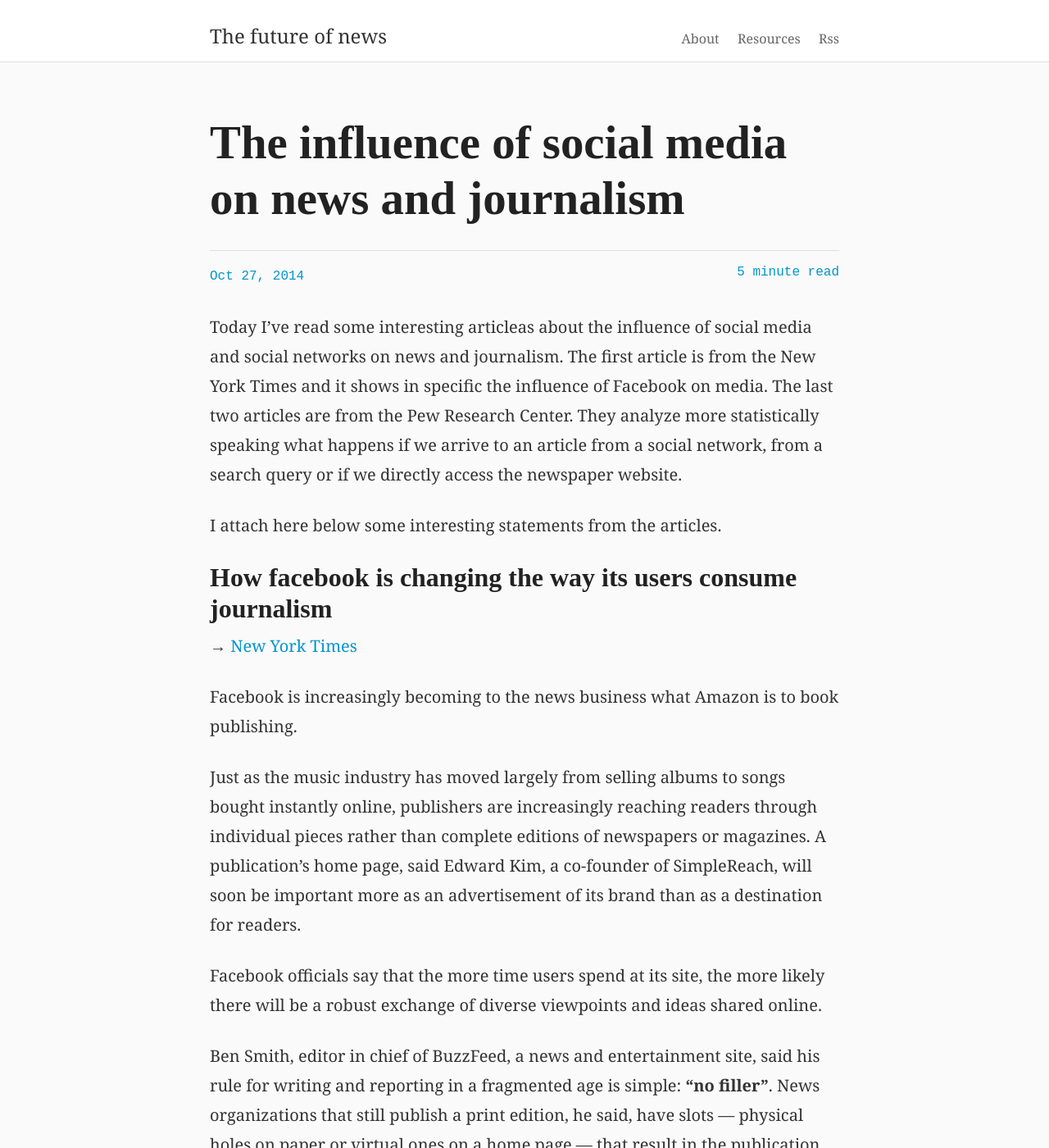
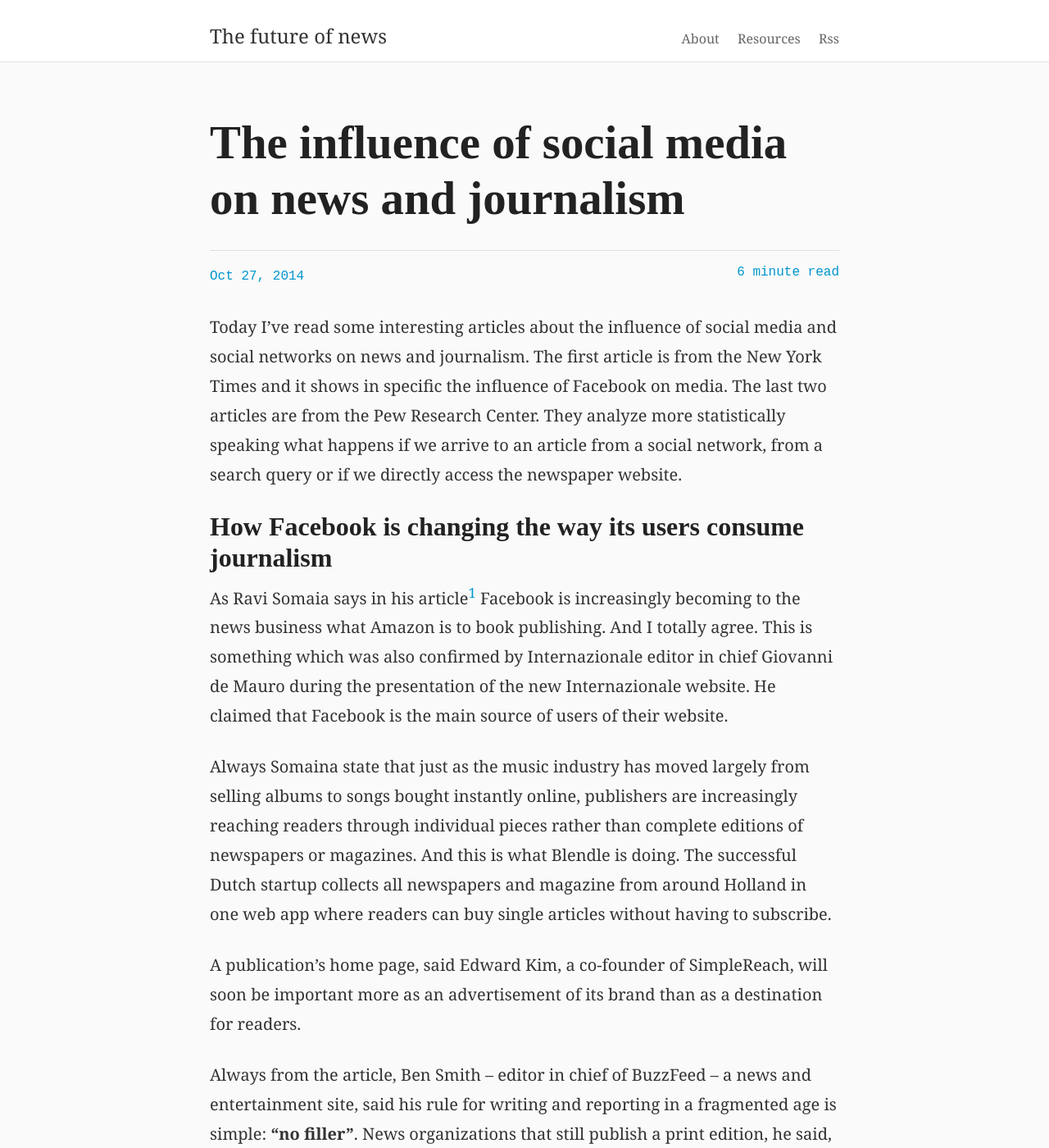
Before and after one commit to aminalhazwani/blog.newsboy.co, a Jekyll site: the page built from _posts/2014-10-31-the-influence-of-social-media-on-news.md, in a window 1280 px wide and 1400 px high. Shown: the whole window at 82% size. Built offline with Jekyll 4.4.1, drawn with Linux system fonts in a browser that asks for light colours; some of the changed text lies outside the part shown.

Commit message:
Minor updates to articles and resources

```diff
--- a/_posts/2014-10-31-the-influence-of-social-media-on-news.md
+++ b/_posts/2014-10-31-the-influence-of-social-media-on-news.md
@@ -5,48 +5,48 @@
 summary:    How social media influences journalism? An interesting article from the NYT shows how Facebook has radically changed the way we consume news. Two reports from the Pew Research Center show how the engagment changes depanding on our source. Are we reading from a social network, from a search query or are we directly visiting the publisher website?
 ---
 
-Today I've read some interesting articleas about the influence of social media and social networks on news and journalism. The first article is from the New York Times and it shows in specific the influence of Facebook on media. The last two articles are from the Pew Research Center. They analyze more statistically speaking what happens if we arrive to an article from a social network, from a search query or if we directly access the newspaper website.
+Today I've read some interesting articles about the influence of social media and social networks on news and journalism. The first article is from the New York Times and it shows in specific the influence of Facebook on media. The last two articles are from the Pew Research Center. They analyze more statistically speaking what happens if we arrive to an article from a social network, from a search query or if we directly access the newspaper website.
 
-I attach here below some interesting statements from the articles.
+#### How Facebook is changing the way its users consume journalism
 
-#### How facebook is changing the way its users consume journalism
-→ [New York Times](http://www.nytimes.com/2014/10/27/business/media/how-facebook-is-changing-the-way-its-users-consume-journalism.html?smid=fb-nytimes&smtyp=cur&bicmp=AD&bicmlukp=WT.mc_id&bicmst=1409232722000&bicmet=1419773522000&_r=0)
+As Ravi Somaia says in his article[^1] Facebook is increasingly becoming to the news business what Amazon is to book publishing. And I totally agree. This is something which was also confirmed by Internazionale editor in chief Giovanni de Mauro during the presentation of the new Internazionale website. He claimed that Facebook is the main source of users of their website.
 
-Facebook is increasingly becoming to the news business what Amazon is to book publishing.
+Always Somaina state that just as the music industry has moved largely from selling albums to songs bought instantly online, publishers are increasingly reaching readers through individual pieces rather than complete editions of newspapers or magazines. And this is what Blendle is doing. The successful Dutch startup collects all newspapers and magazine from around Holland in one web app where readers can buy single articles without having to subscribe.
 
-Just as the music industry has moved largely from selling albums to songs bought instantly online, publishers are increasingly reaching readers through individual pieces rather than complete editions of newspapers or magazines. A publication’s home page, said Edward Kim, a co-founder of SimpleReach, will soon be important more as an advertisement of its brand than as a destination for readers.
+A publication’s home page, said Edward Kim, a co-founder of SimpleReach, will soon be important more as an advertisement of its brand than as a destination for readers.
 
-Facebook officials say that the more time users spend at its site, the more likely there will be a robust exchange of diverse viewpoints and ideas shared online.
-
-Ben Smith, editor in chief of BuzzFeed, a news and entertainment site, said his rule for writing and reporting in a fragmented age is simple: __"no filler"__. News organizations that still publish a print edition, he said, have slots — physical holes on paper or virtual ones on a home page — that result in the publication of stories that are not necessarily the most interesting or timely, but are required to fill the space. It was partly to discourage such slot-filling that BuzzFeed did not focus on its home page when it first started, he said.
+Always from the article, Ben Smith – editor in chief of BuzzFeed – a news and entertainment site, said his rule for writing and reporting in a fragmented age is simple: __"no filler"__. News organizations that still publish a print edition, he said, have slots — physical holes on paper or virtual ones on a home page — that result in the publication of stories that are not necessarily the most interesting or timely, but are required to fill the space. It was partly to discourage such slot-filling that BuzzFeed did not focus on its home page when it first started, he said.
 
 The question that older publications that are not “digital natives” like BuzzFeed have to ask themselves, Mr. Kim said, is
 
 > “Are you creating content for the way that content is consumed in this environment?”
 
-“We’re asking if there’s a different kind of storytelling, not just an ideal presentation,” she said. For instance, she said, people reading The Post on a mobile phone during the day will probably want a different kind of reading experience than those who are on a Wi-Fi connection at home in the evening.
+Ms. Haik, the Washington Post digital editor, said
 
+> "We’re asking if there’s a different kind of storytelling, not just an ideal presentation".
+
+For instance, she said, people reading The Post on a mobile phone during the day will probably want a different kind of reading experience than those who are on a Wi-Fi connection at home in the evening.
+
+And again here user experience is the key issue. How can I give readers the best reading experience possible? Something which is really important is how the user is reading the news. On a smartphone, on a tablet, on his/her laptop or even on his/her smartwatch? And where? On the bus, at home, in his/her office?
 
 #### How social media is reshaping the news
-→ [Pew Research](http://www.pewresearch.org/fact-tank/2014/09/24/how-social-media-is-reshaping-news/)
 
-Facebook is the obvious news powerhouse among the social media sites.
+Also the Pew Research Center confirms that Facebook is the obvious news powerhouse among the social media sites[^2].
 
-Half of social network site users have shared news stories, images or videos , and nearly as many  (46%) have discussed a news issue or event. In addition to sharing news on social media, a small number are also covering the news themselves, by posting photos or videos of news events.
+Half of social network site users have shared news stories, images or videos, and nearly as many (46%) have discussed a news issue or event. In addition to sharing news on social media, a small number are also covering the news themselves, by posting photos or videos of news events.
 
-Facebook is an important source of website referrals for many news outlets, but the users who arrive via Facebook spend far less time and consume far fewer pages than those who arrive directly. The same is true of users arriving by search.
+If on one hand Facebook is an important source of website referrals for many news outlets, on the other who arrive via Facebook spend far less time and consume far fewer pages than those who arrive directly. The same is true of users arriving by search.
 
 Visitors who go to a news media website directly spend roughly three times as long as those who wind up there through search or Facebook, and they view roughly five times as many pages per month.
 
-Our recent survey revealed social media doesn’t always facilitate conversation around the important issues of the day. In fact, we found people were less willing to discuss their opinion on the Snowden-NSA story on social media than they were in person.
+Facebook officials say that the more time users spend at its site, the more likely there will be a robust exchange of diverse viewpoints and ideas shared online. But the Pew research revealed that social media doesn’t always facilitate conversation around the important issues of the day. In fact, we found people were less willing to discuss their opinion on the Snowden-NSA story on social media than they were in person.
 
 
 #### Social, Search and Direct
-→ [Pew Research](http://www.journalism.org/2014/03/13/social-search-direct/)
 
-This higher level of engagement from direct visitors holds true across the full mix of sites studied.
+In a second research from the Pew research Center[^3] I understood that this higher level of engagement from direct visitors holds true across the full mix of sites studied.
 
-The strategy of Buzzfeed, for example, is very different from that of traditional news organizations. It is not built around building a loyal, returning audience. Instead, it is built around "being a part of the conversation".
+For example the strategy of Buzzfeed is very different from that of traditional news organizations. It is not built around building a loyal, returning audience. Instead, it is built around "being a part of the conversation". This is really interesting. When you can't have a returning audience focus on the trends.
 
 For organizations producing news content, what may be most critical is how much they understand about these different audience pathways and the degree to which their strategies – both in terms of content and revenue – match their audience flow.
 
@@ -60,4 +60,7 @@
 
 For the majority of sites studied here, visitors coming from Facebook were younger than visitors coming to the site directly or through search. This was true for both 18- to 24- year-olds and 25- to 34-year-olds.
 
-EDIT: The influence of social media in fiction journalism. [The Newsroom TV series against Twitter](http://grantland.com/hollywood-prospectus/the-six-lessons-of-the-internet-according-to-the-newsroom/).
+
+[^1]: Ravi Somaia. _How facebook is changing the way its users consume journalism_. The New York Times, 2014.
+[^2]: [How social media is reshaping the news](http://www.pewresearch.org/fact-tank/2014/09/24/how-social-media-is-reshaping-news/)
+[^3]: [Social, Search and Direct](http://www.journalism.org/2014/03/13/social-search-direct/)
```
Also changed, not shown: _drafts/2014-10-09-summary-of-the-week-1.md (deleted, +0 -49 lines), _drafts/2014-11-17-connecting-dots-between-news-article.md (deleted, +0 -6 lines), _drafts/2014-11-21-long-good-read.md (added, +29 -0 lines), _drafts/2014-11-23-rivista-studio-triennale.md (added, +8 -0 lines), _posts/2014-10-09-syria-deeply.md (+2 -0 lines), _posts/2014-10-13-treat-news-as-games.md (+8 -6 lines), _posts/2014-10-21-a-morning-at-guardian-coffee.md (+4 -2 lines), _posts/2014-11-17-connecting-dots-between-news-article.md (added, +24 -0 lines), resources.md (+16 -3 lines).
